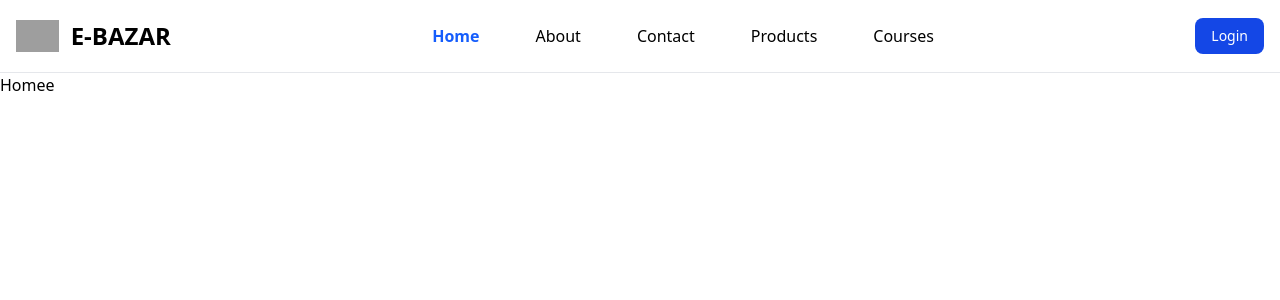
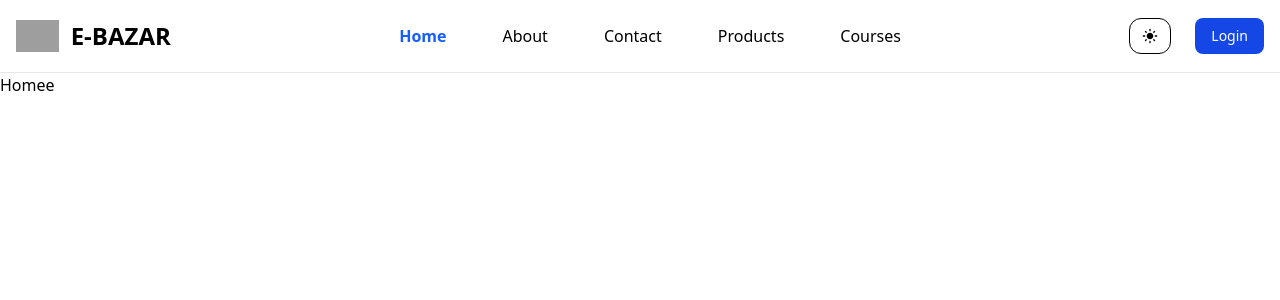
Before and after one commit to Aayush3003265/E-commerse-Practice, a Next.js app: page / in a window 1280 px wide. Shown: the top 300 px of the page. Built offline with nearby package versions, Linux system fonts and the light colour scheme; grey boxes are pictures that could not be loaded.

Commit message:
added light and dark mode(theme)

```diff
--- /dev/null
+++ b/src/app/constants/theme.js
@@ -0,0 +1,2 @@
+export const LIGHT_THEME = "light";
+export const DARK_THEME = "dark";
--- a/src/app/layout.js
+++ b/src/app/layout.js
@@ -4,6 +4,7 @@ import NavBar from "@/components/NavBar";
 import ClientJokes from "../components/ClientJokes";
 import config from "@/config";
 import ReduxProviders from "@/redux/provider";
+import MainLayout from "@/layouts/MainLayout";
 
 const geistSans = Geist({
   variable: "--font-geist-sans",
@@ -25,12 +26,14 @@ export const metadata = {
 
 export default function RootLayout({ children }) {
   return (
-    <html lang="en" className="light">
+    <html lang="en" >
       <body
         className={`${geistSans.variable} ${geistMono.variable} antialiased`}>
         <ReduxProviders>
-          <NavBar />
-          {children}
+          <MainLayout>
+            <NavBar />
+            {children}
+          </MainLayout>
         </ReduxProviders>
         {/* <ClientJokes /> */}
       </body>
--- a/src/app/products/layout.js
+++ b/src/app/products/layout.js
@@ -2,7 +2,7 @@ import React from "react";
 
 const ProductsLayout = ({ children }) => {
   return (
-    <div className="max-w-screen-xl container mx-auto p-4">
+    <div className="max-w-screen-xl container mx-auto p-4 ">
       <h1 className="text-4xl font-bold text-center">Products Page</h1>
       {children}
     </div>
--- a/src/app/products/page.js
+++ b/src/app/products/page.js
@@ -32,7 +32,7 @@ const ProductsPage = async () => {
     //     Count
     //   </button>
     // </div>
-    <>
+    <div>
       <div className="mb-4">
         <BackButton />
       </div>
@@ -43,7 +43,7 @@ const ProductsPage = async () => {
           </div>
         ))}
       </div>
-    </>
+    </div>
   );
 };
 
--- a/src/components/NavBar.jsx
+++ b/src/components/NavBar.jsx
@@ -3,15 +3,17 @@ import Link from "next/link";
 import React, { use, useEffect } from "react";
 import NavLink from "./NavLink";
 import routeLink from "@/app/constants/Routes";
-import Image from "next/image";
-import profileImg from "../app/assets/images/profile.png";
 import { useDispatch, useSelector } from "react-redux";
 import { IoIosLogOut } from "react-icons/io";
 import { logoutUser } from "@/redux/auth/authSlice";
+import { toggleTheme } from "@/redux/userPreferences/userPreferenceSlice";
+import { MdOutlineLightMode } from "react-icons/md";
+import { MdLightMode } from "react-icons/md";
 
 const NavBar = () => {
   // const isAuth = true;
   const { user } = useSelector((state) => state.auth);
+  const { theme } = useSelector((state) => state.userPreference);
   const dispatch = useDispatch();
   useEffect;
   return (
@@ -30,7 +32,14 @@ const NavBar = () => {
               E-BAZAR
             </span>
           </Link>
-          <div className="flex md:order-2 space-x-3 md:space-x-0 rtl:space-x-reverse">
+          <div className="flex  md:order-2 space-x-3 md:space-x-0 rtl:space-x-reverse">
+            {/* theme toggle button  */}
+            <button
+              className="px-3 mr-6 rounded-xl border py-1 dark:text-amber-50"
+              onClick={() => dispatch(toggleTheme())}>
+              {theme == "light" ? <MdLightMode /> : <MdOutlineLightMode />}
+            </button>
+            {/* login logout button */}
             {user ? (
               <div className="flex gap-16">
                 <h4 className="text-blue-700 md:dark:text-white font-semibold">
--- a/src/components/products/ProductCard.jsx
+++ b/src/components/products/ProductCard.jsx
@@ -18,7 +18,7 @@ const ProductCard = ({ product }) => {
         </div>
       </Link>
 
-      <div className="pt-5 pb-10 px-6">
+      <div className="pt-5 pb-10 px-6 dark:bg-gray-300 rounded-t-sm">
         <span className="bg-amber-300 text-black text-xs font-medium me-2 px-2.5 py-0.5 rounded-sm dark:bg-amber-300 dark:text-black">
           {product.category}
         </span>
--- /dev/null
+++ b/src/layouts/MainLayout.js
@@ -0,0 +1,10 @@
+"use client";
+import React from "react";
+import { useSelector } from "react-redux";
+
+const MainLayout = ({ children }) => {
+  const { theme } = useSelector((state) => state.userPreference);
+  return <div className={theme}>{children}</div>;
+};
+
+export default MainLayout;
--- a/src/redux/userPreferences/userPreferenceSlice.js
+++ b/src/redux/userPreferences/userPreferenceSlice.js
@@ -1,11 +1,17 @@
+import { DARK_THEME, LIGHT_THEME } from "@/app/constants/theme";
 import { createSlice } from "@reduxjs/toolkit";
 
-const userpreferenceSLice = createSlice({
+const userpreferenceSlice = createSlice({
   name: "userpreference",
   initialState: {
-    theme: "light",
+    theme: LIGHT_THEME,
   },
-  reducers: {},
+  reducers: {
+    toggleTheme: (state) => {
+      state.theme = state.theme === LIGHT_THEME ? DARK_THEME : LIGHT_THEME;
+    },
+  },
 });
 
-export default userpreferenceSLice.reducer;
+export const { toggleTheme } = userpreferenceSlice.actions;
+export default userpreferenceSlice.reducer;
```
